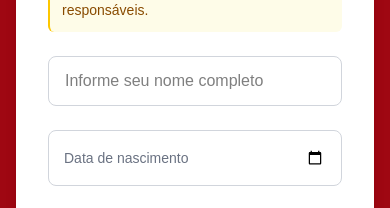
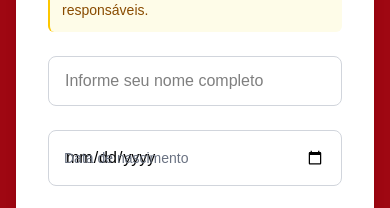
Before and after one commit to AAnacleto/site_pre_inscricao_coracao, a Next.js app: page /pre-inscricao in a window 390 px wide. Shown: the part 784-992 px from the top of the page. Built offline with nearby package versions, Linux system fonts and the light colour scheme; no server answers.

Commit message:
subindo alterações para ajustar o input de data

```diff
--- a/app/pre-inscricao/page.tsx
+++ b/app/pre-inscricao/page.tsx
@@ -203,6 +203,7 @@ export default function Page() {
 
             <div className="md:col-span-2 grid grid-cols-1 md:grid-cols-2 gap-6">
 
+
               <div className="relative">
                 <input
                   type="date"
@@ -215,15 +216,17 @@ export default function Page() {
       w-full
       border border-gray-300
       rounded-lg
-                    px-4 py-4
+      px-4
+      h-[56px]
       bg-white
-                    h-[56px]
       text-black
-                    [&::-webkit-datetime-edit]:opacity-0
-                    focus:[&::-webkit-datetime-edit]:opacity-100
-                    valid:[&::-webkit-datetime-edit]:opacity-100
+
+      md:[&::-webkit-datetime-edit]:opacity-0
+      md:focus:[&::-webkit-datetime-edit]:opacity-100
+      md:valid:[&::-webkit-datetime-edit]:opacity-100
     "
                 />
+
                 <label
                   className="
       absolute
@@ -234,6 +237,7 @@ export default function Page() {
       text-sm
       transition-all
       pointer-events-none
+
       peer-focus:top-2
       peer-focus:text-xs
       peer-focus:text-red-800
@@ -328,8 +332,8 @@ export default function Page() {
           </div>
         )}
 
-        <br/>
-        <br/>
+        <br />
+        <br />
         {/* FAQ */}
         <section>
           <h2 className="text-2xl font-bold mb-6 text-center text-black">
```
Lines whose indentation alone changed are shown as unchanged.
